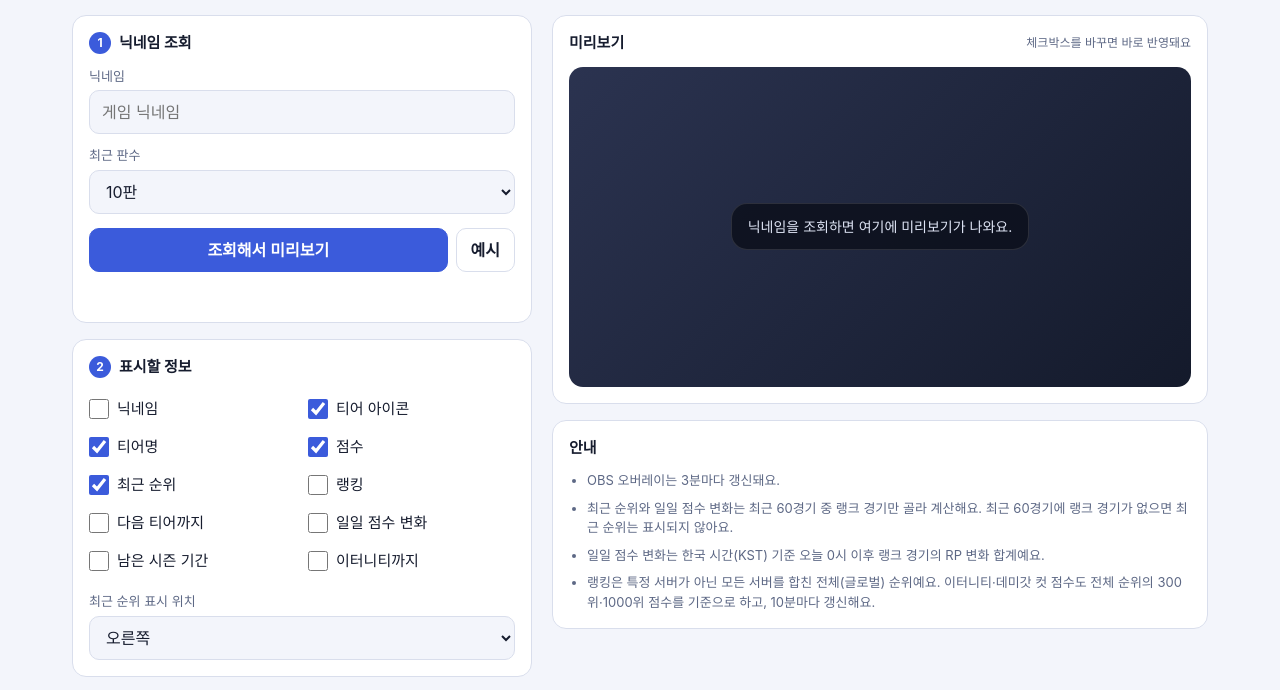
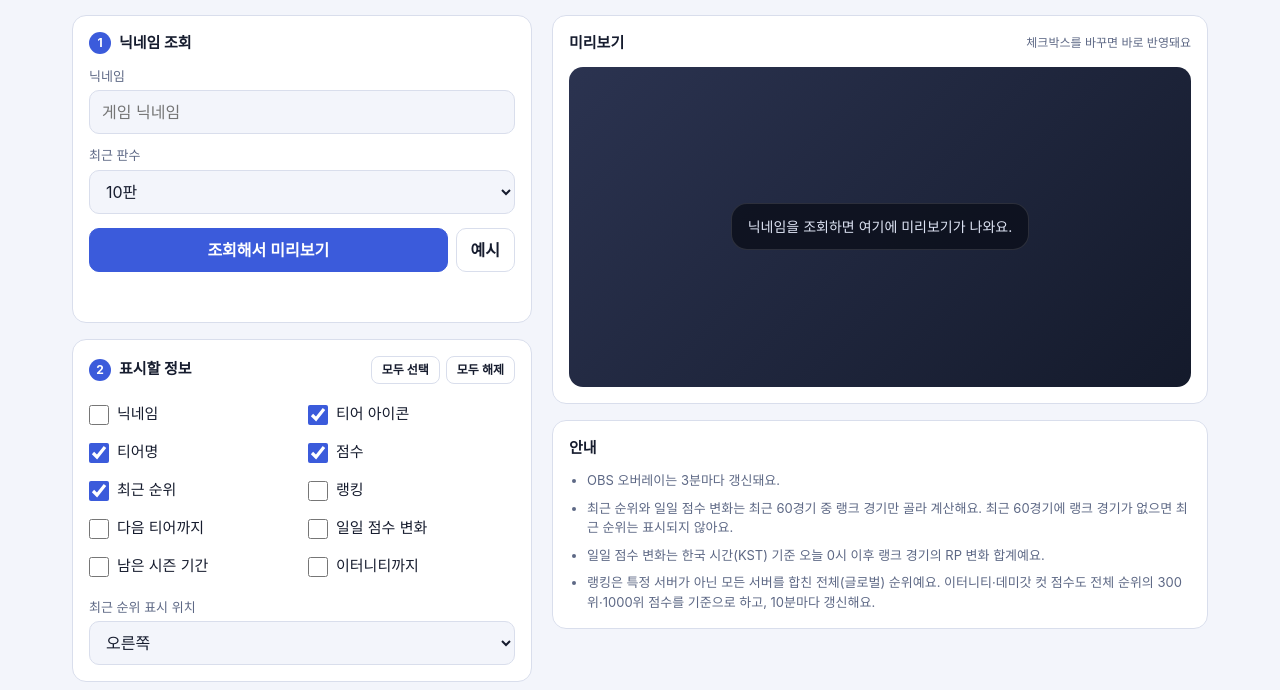
Before and after one commit to sagomchk/er-overlay, a plain HTML site: page docs/index.html in a window 1280 px wide. Shown: the part 89-779 px from the top of the page. Drawn offline with Linux system fonts and the light colour scheme.

Commit message:
표시할 정보에 모두 선택·모두 해제 버튼 추가
Co-Authored-By: Claude Opus 5.5 <noreply@anthropic.com>

```diff
--- a/docs/index.html
+++ b/docs/index.html
@@ -23,6 +23,8 @@ h2{display:flex;align-items:center;gap:8px;font-size:15px;margin:0 0 12px}
 .col{display:flex;flex-direction:column;gap:16px;min-width:0}
 .col.side{position:sticky;top:20px}
 .hint{font-size:12px;font-weight:400;color:var(--muted);margin-left:auto}
+.hbtns{display:flex;gap:6px;margin-left:auto}
+button.mini{height:28px;padding:0 10px;border-radius:8px;font-size:12px;font-weight:600}
 #prev{margin-top:0;min-height:320px;display:flex;align-items:center;justify-content:center}
 .notes{margin:0;padding-left:18px;font-size:13px;color:var(--muted);display:flex;flex-direction:column;gap:8px}
 @media (max-width:960px){main{padding:20px 16px 40px}.layout{grid-template-columns:1fr}.col.side{position:static}}
@@ -102,7 +104,7 @@ select:disabled{opacity:.5}
       <div id="status" role="status"></div>
     </section>
     <section class="panel">
-      <h2><span class="step">2</span>표시할 정보</h2>
+      <h2><span class="step">2</span>표시할 정보<span class="hbtns"><button id="allOn" type="button" class="mini">모두 선택</button><button id="allOff" type="button" class="mini">모두 해제</button></span></h2>
       <div class="opts" id="opts"></div>
       <label for="pos">최근 순위 표시 위치</label>
       <select id="pos"><option value="h">오른쪽</option><option value="v">아래</option></select>
@@ -359,6 +361,10 @@ select:disabled{opacity:.5}
     if(lastV)draw(lastV);
   }
   $("#opts").addEventListener("change",readOpts);
+  /* 표시할 정보 모두 선택 / 모두 해제 */
+  function setAllOpts(v){OPTS.forEach(function(o){$("#o_"+o[0]).checked=v});readOpts()}
+  $("#allOn").addEventListener("click",function(){setAllOpts(true)});
+  $("#allOff").addEventListener("click",function(){setAllOpts(false)});
   $("#pos").addEventListener("change",readOpts);
   function selected(){return OPTS.map(function(o){return o[0]}).filter(function(k){return on[k]})}
 
```
